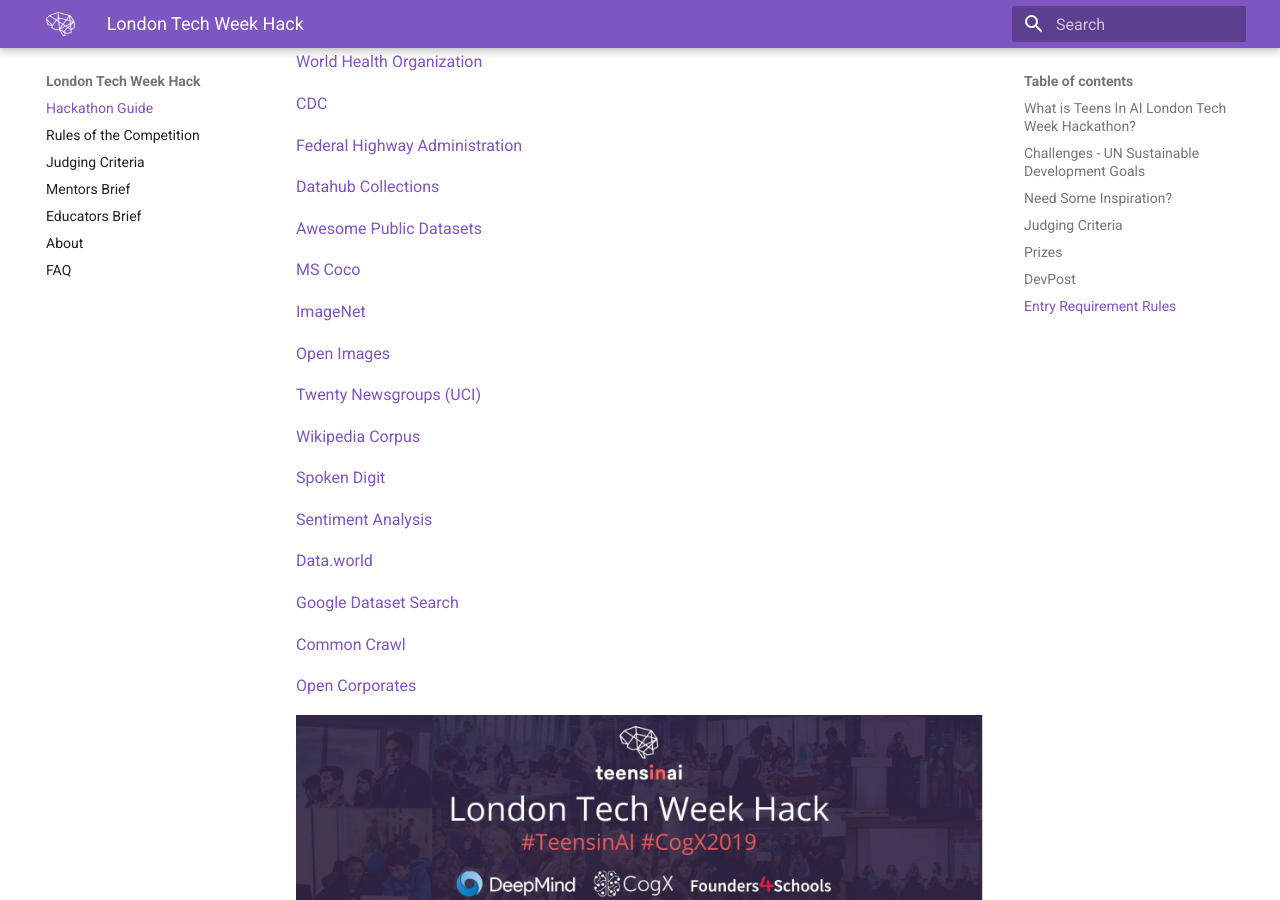
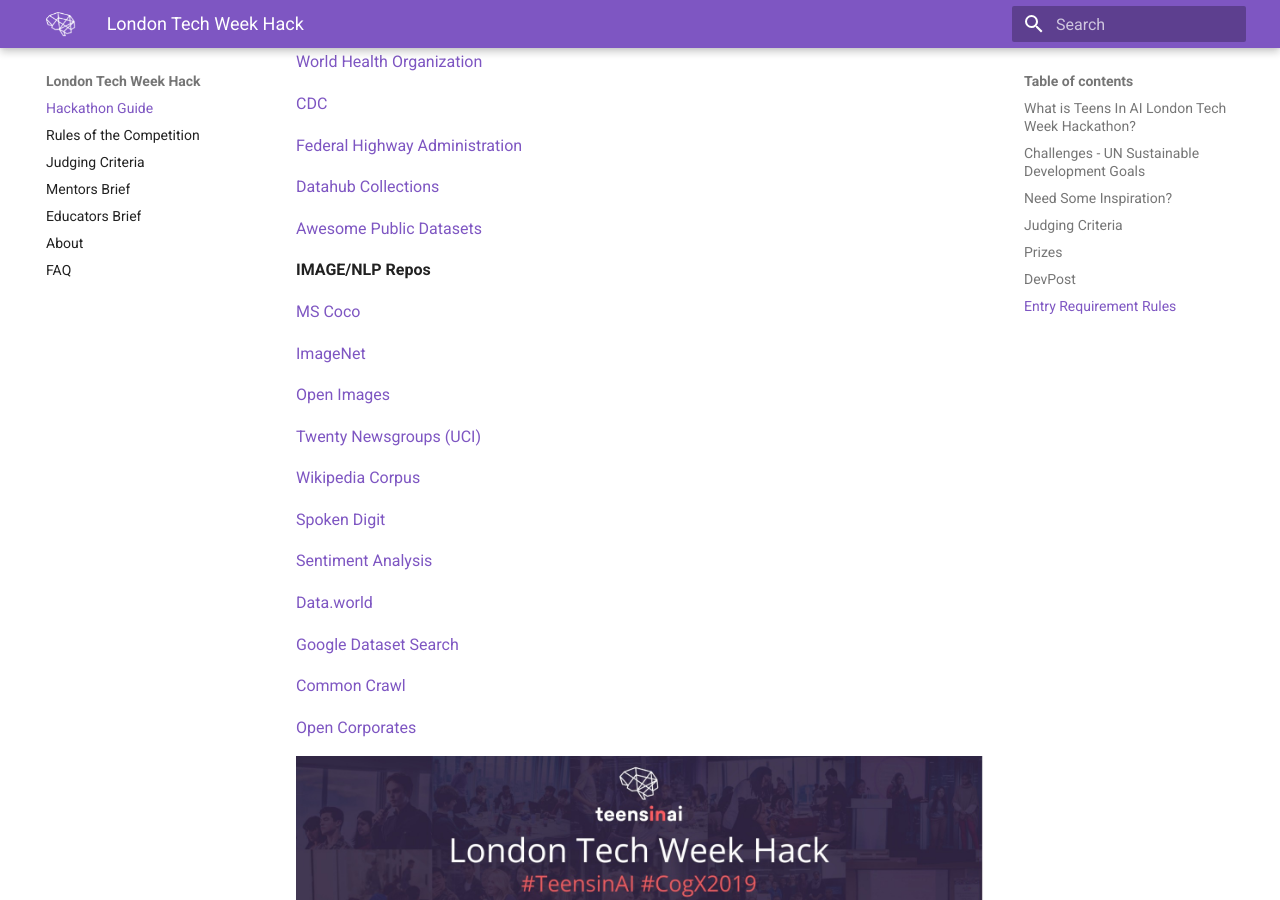
Before and after one commit to elenasinel/tech-week, an MkDocs documentation site: the page built from docs/index.md, in a window 1280 px wide and 900 px high, scrolled down 12512 px. Built offline with MkDocs 1.6.1 and Material for MkDocs 9.7.7, drawn with Linux system fonts in a browser that asks for light colours.

Commit message:
Update Documentation “index”

```diff
--- a/docs/index.md
+++ b/docs/index.md
@@ -279,6 +279,8 @@
 
 [Awesome Public Datasets](https://github.com/awesomedata/awesome-public-datasets)
 
+**IMAGE/NLP Repos**
+
 [MS Coco](http://cocodataset.org/#home)
 
 [ImageNet](http://www.image-net.org/)
```
